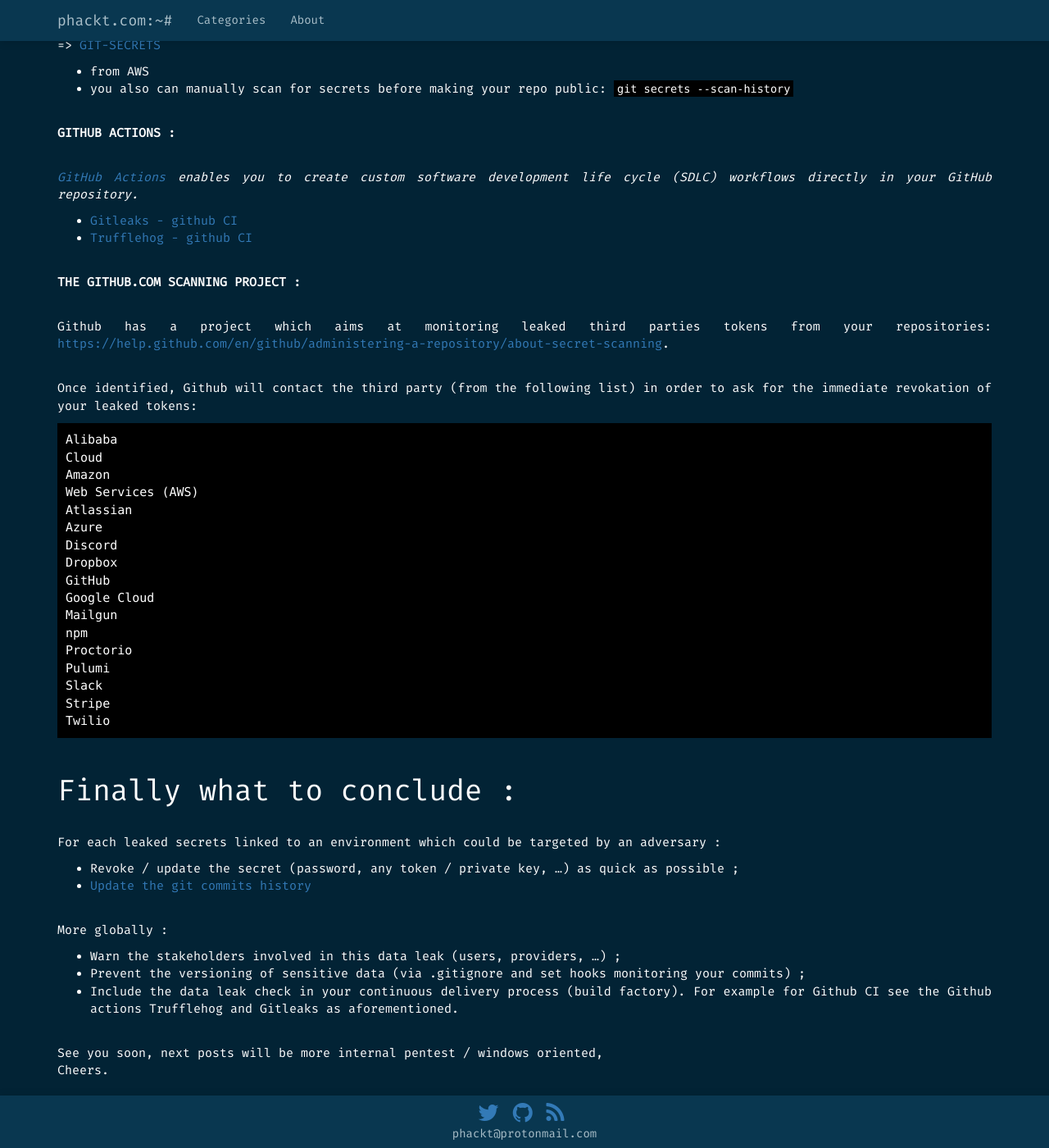
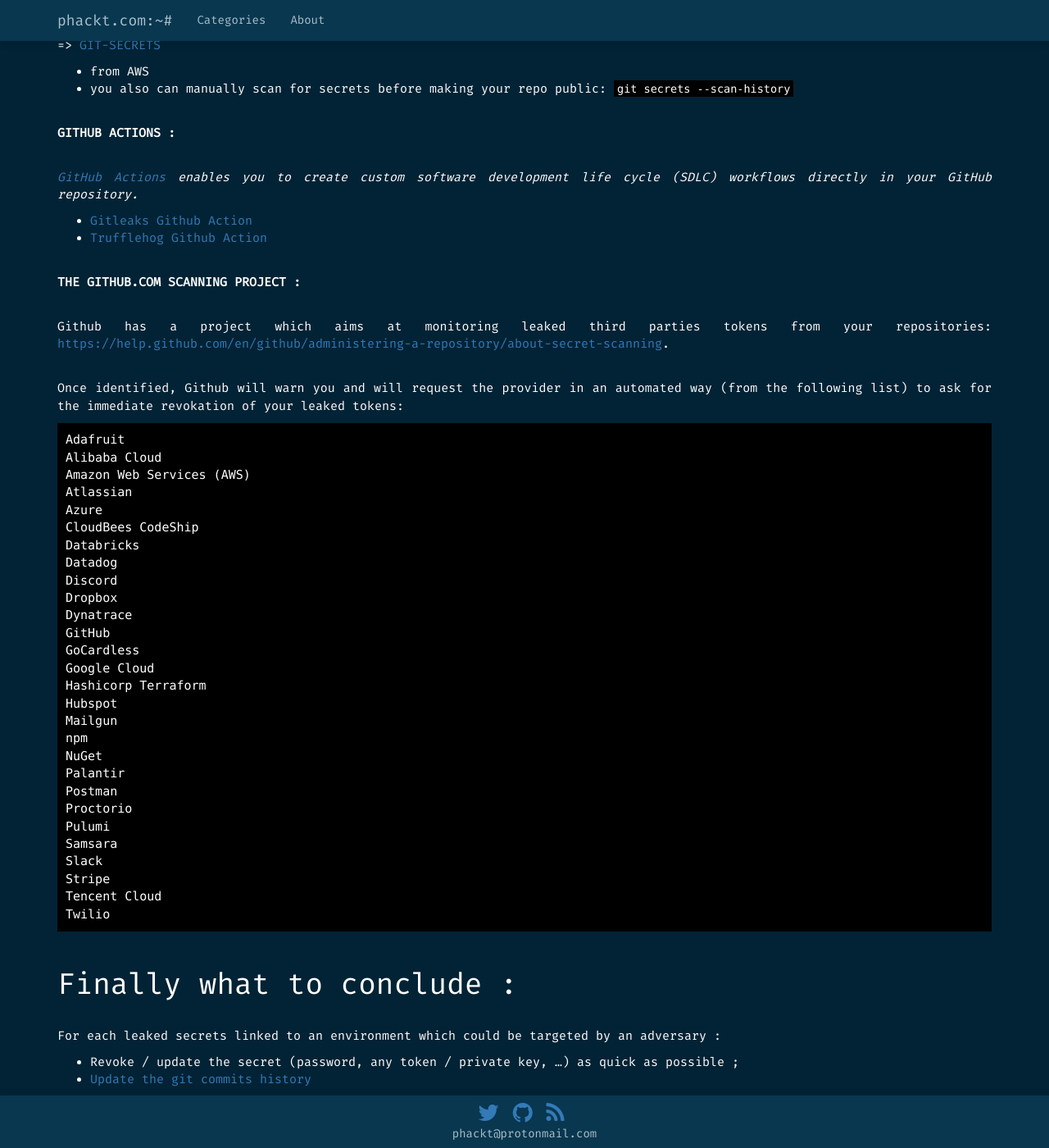
Before and after one commit to phackt/phackt.github.io, a Jekyll site: the page built from _posts/2020-05-27-git-secrets-in-repositories.markdown, in a window 1280 px wide and 1400 px high, scrolled down 2370 px. Shown: the whole window at 82% size. Built offline with Jekyll 4.4.1, drawn with Linux system fonts in a browser that asks for light colours; nearby versions of some CDN libraries; some web fonts are replaced; comment, search, counter and statistics services are not loaded.

Commit message:
update gitleak post

````diff
--- a/_posts/2020-05-27-git-secrets-in-repositories.markdown
+++ b/_posts/2020-05-27-git-secrets-in-repositories.markdown
@@ -86,33 +86,44 @@ prepare-commit-msg: Used to determine if a merge commit will introduce a history
 
 *[GitHub Actions](GitHub Actions enables you to create custom software development life cycle (SDLC) workflows directly in your GitHub repository.) enables you to create custom software development life cycle (SDLC) workflows directly in your GitHub repository.*
 
- - [Gitleaks - github CI](https://github.com/marketplace/actions/gitleaks)
- - [Trufflehog - github CI](https://github.com/marketplace/actions/trufflehog-actions-scan)
+ - [Gitleaks Github Action](https://github.com/marketplace/actions/gitleaks)
+ - [Trufflehog Github Action](https://github.com/marketplace/actions/trufflehog-actions-scan)
 
 
 **THE GITHUB.COM SCANNING PROJECT :**
 
 Github has a project which aims at monitoring leaked third parties tokens from your repositories: [https://help.github.com/en/github/administering-a-repository/about-secret-scanning](https://help.github.com/en/github/administering-a-repository/about-secret-scanning).
 
-Once identified, Github will contact the third party (from the following list) in order to ask for the immediate revokation of your leaked tokens:
+Once identified, Github will warn you and will request the provider in an automated way (from the following list) to ask for the immediate revokation of your leaked tokens:
 
 ```
-Alibaba
-Cloud
-Amazon
-Web Services (AWS)
+Adafruit
+Alibaba Cloud
+Amazon Web Services (AWS)
 Atlassian
 Azure
+CloudBees CodeShip
+Databricks
+Datadog
 Discord
 Dropbox
+Dynatrace
 GitHub
+GoCardless
 Google Cloud
+Hashicorp Terraform
+Hubspot
 Mailgun
 npm
+NuGet
+Palantir
+Postman
 Proctorio
 Pulumi
+Samsara
 Slack
 Stripe
+Tencent Cloud
 Twilio
 ```
 
````
